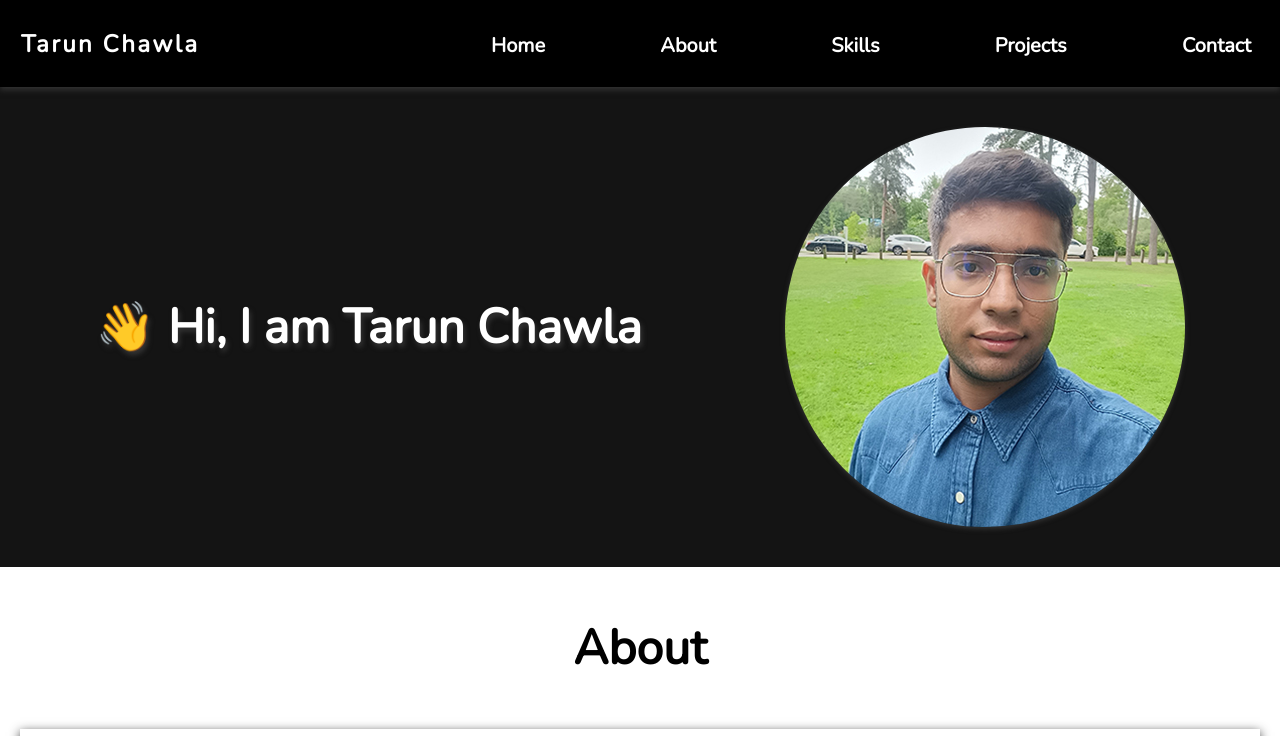
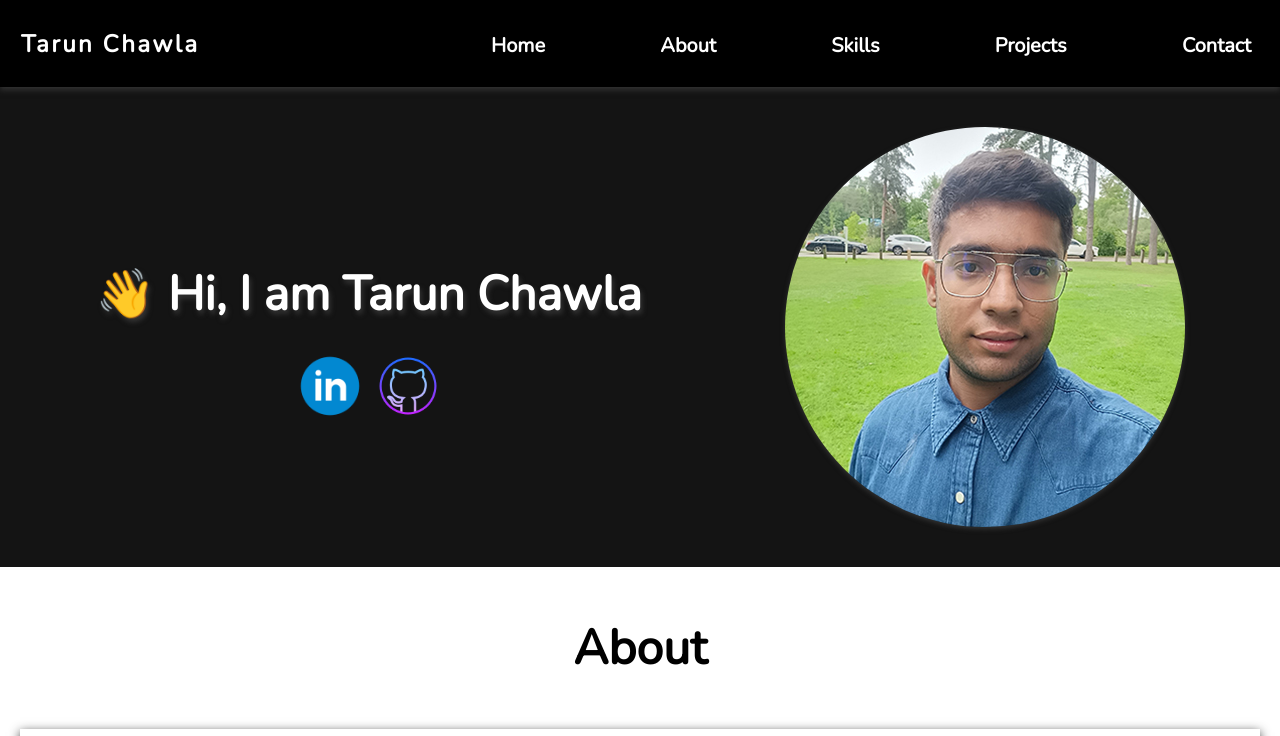
Before and after one commit to Tarun193/Portfolio, a plain HTML site: page index.html in a window 1280 px wide. Shown: the top 736 px of the page. Drawn offline with nearby package versions, Linux system fonts and the light colour scheme.

Commit message:
added linkedin and git in hero section and some other minor changes

```diff
--- a/css/style.css
+++ b/css/style.css
@@ -149,6 +149,7 @@ h2 {
 
 .hero__greeting {
     margin: var(--MARGIN-TB) 0;
+    margin-bottom: 0.5em;
     color: var(--HEADER-COLOR);
     text-shadow: 2px 4px 5px var(--BORDER-COLOR);
     text-align: center;
@@ -359,13 +360,16 @@ h2 {
 
 
 /* | Footer Social Media */
-.footer__social-media{
+.footer__social-media, .hero__social-media{
     display: flex;
     justify-content: center;
     align-items: center;
     gap: 0.5rem;
-    /* max-width: 50%; */
     margin-bottom:var(--MARGIN-TB);
+}
+
+:is(.footer__social-media a, .hero__social-media a):hover{
+    cursor: default;
 }
 
 @media screen and (max-width:586px) {
--- a/index.html
+++ b/index.html
@@ -29,10 +29,37 @@
     <main>
       <section class="hero">
         <section class="filter">
-          <h2 class="hero__greeting center">
-            <span class="nowrap"> 👋 Hi, I am </span>
-            <span class="nowrap"> Tarun Chawla </span>
-          </h2>
+          <div class="hero__container">
+            <h2 class="hero__greeting center">
+              <span class="nowrap"> 👋 Hi, I am </span>
+              <span class="nowrap"> Tarun Chawla </span>
+            </h2>
+            <section class="hero__social-media">
+              <div>
+                <a
+                  href="https://www.linkedin.com/in/tarun-chawla-4986291ab/"
+                  title="linkedin profile"
+                >
+                  <img
+                    src="img/linkedin.png"
+                    alt="linkedin"
+                    width="70px"
+                    height="70px"
+                  />
+                </a>
+              </div>
+              <div>
+                <a href="https://github.com/Tarun193" title="github profile">
+                  <img
+                    src="img/footer-github.png"
+                    alt="github"
+                    width="70px"
+                    height="70px"
+                  />
+                </a>
+              </div>
+            </section>
+          </div>
           <figure class="hero__figure">
             <img src="img/avtar.jpg" alt="avtar" width="400" height="400" />
             <figcaption class="offscreen">My avatar</figcaption>
```
Also changed, not shown: 1 other file.
